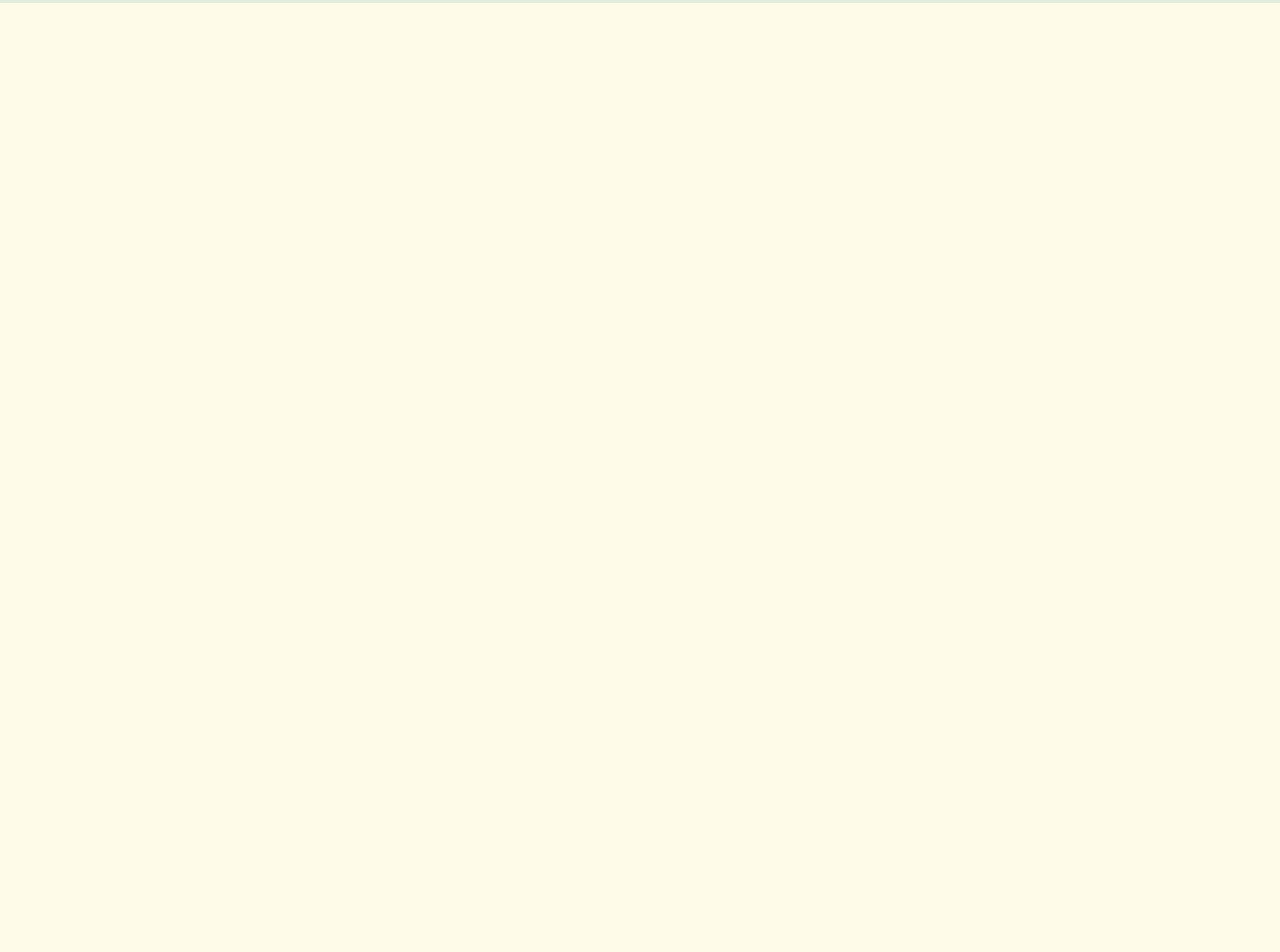
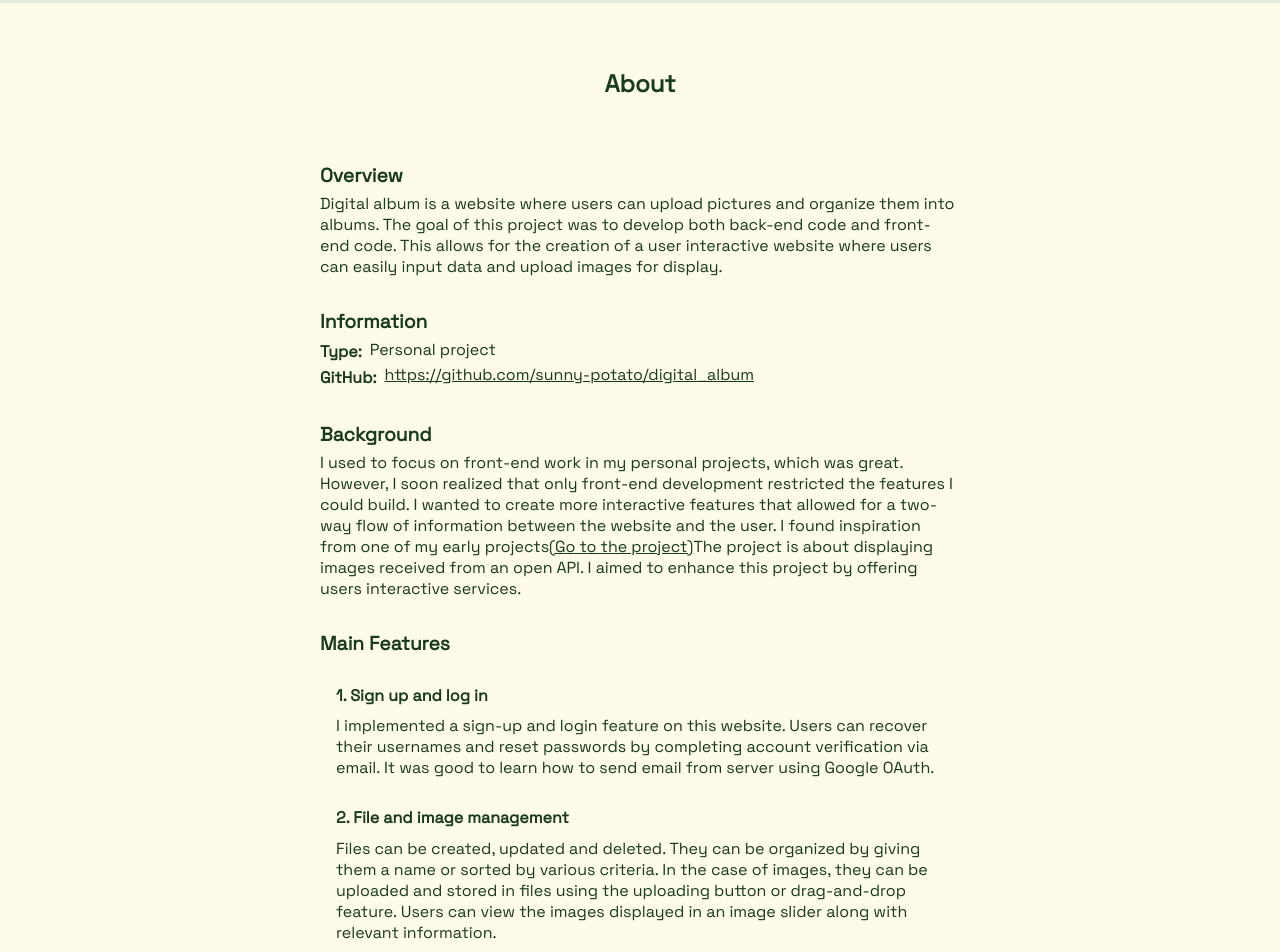
Before and after one commit to sunny-potato/digital_album, a React (Vite) app in the folder client/: page /about in a window 1280 px wide. Shown: the part 60-1012 px from the top of the page. Before the commit the page ends 800 px from the top, so only its background shows below. Built offline with nearby package versions, Linux system fonts and the light colour scheme.

Commit message:
create about page

```diff
--- a/client/src/Pages/About.tsx
+++ b/client/src/Pages/About.tsx
@@ -1,4 +1,105 @@
+import { Link } from "react-router-dom";
+import s from "../Styles/About.module.css";
+
 function About() {
-  return <div>About</div>;
+  return (
+    <div className={s.pageContainer}>
+      <div className={s.pageTitle}>About</div>
+      <div className={s.pageContents}>
+        <div className={s.sectionTitle}>Overview</div>
+        <div className={s.sectionContent}>
+          Digital album is a website where users can upload pictures and
+          organize them into albums. The goal of this project was to develop
+          both back-end code and front-end code. This allows for the creation of
+          a user interactive website where users can easily input data and
+          upload images for display.
+        </div>
+        <div className={s.sectionTitle}>Information</div>
+        <div className={s.sectionContent}>
+          <div className={s.infoSection}>
+            <div className={s.infoSectionTitle}>Type:</div>
+            <div className={s.infoSectionContent}>Personal project</div>
+          </div>
+          <div className={s.infoSection}>
+            <div className={s.infoSectionTitle}>GitHub:</div>
+            <div className={s.infoSectionContent}>
+              <Link
+                to="https://github.com/sunny-potato/digital_album"
+                target="_blank"
+                className={s.githubLink}
+              >
+                https://github.com/sunny-potato/digital_album
+              </Link>
+            </div>
+          </div>
+        </div>
+        <div className={s.sectionTitle}>Background </div>
+        <div className={s.sectionContent}>
+          I used to focus on front-end work in my personal projects, which was
+          great. However, I soon realized that only front-end development
+          restricted the features I could build. I wanted to create more
+          interactive features that allowed for a two-way flow of information
+          between the website and the user. I found inspiration from one of my
+          early projects
+          <Link
+            to="https://github.com/sunny-potato/keywordSearch_images"
+            target="_blank"
+            className={s.githubLink}
+          >
+            (Go to the project)
+          </Link>
+          The project is about displaying images received from an open API. I
+          aimed to enhance this project by offering users interactive services.
+        </div>
+        <div className={s.sectionTitle}>Main Features </div>
+        <div className={s.sectionContent}>
+          <div className={s.subSectionTitle}>1. Sign up and log in </div>
+          <div className={s.subSectionContent}>
+            I implemented a sign-up and login feature on this website. Users can
+            recover their usernames and reset passwords by completing account
+            verification via email. It was good to learn how to send email from
+            server using Google OAuth.
+          </div>
+          <div className={s.subSectionTitle}>2. File and image management </div>
+          <div className={s.subSectionContent}>
+            Files can be created, updated and deleted. They can be organized by
+            giving them a name or sorted by various criteria. In the case of
+            images, they can be uploaded and stored in files using the uploading
+            button or drag-and-drop feature. Users can view the images displayed
+            in an image slider along with relevant information.
+          </div>
+          <div className={s.subSectionTitle}>
+            3. Dynamic and responsive design
+          </div>
+          <div className={s.subSectionContent}>
+            This website can be used on different screen sizes of devices. Using
+            SVG files is a method for handling images responsively.
+            Additionally, using media queries enables responsive design.
+          </div>
+        </div>
+        <div className={s.sectionTitle}>Areas for improvement </div>
+        <div className={s.sectionContent}>
+          <div className={s.subSectionTitle}>
+            1. Reducing image retrieval time from google storage
+          </div>
+          <div className={s.subSectionContent}>
+            It takes a considerable amount of time to retrieve images from
+            google storage when the images are displayed. This delay could
+            negatively impact user experience. Finding ways to shorten download
+            times should be a priority.
+          </div>
+          <div className={s.subSectionTitle}>
+            2. Organize code and files in back-end
+          </div>
+          <div className={s.subSectionContent}>
+            I have explored various methods for organizing back-end files and
+            selected what I believe is an effective approach. However, there is
+            still no established system in place. I would like to learn more
+            about structuring code in back-end.
+          </div>
+        </div>
+      </div>
+    </div>
+  );
 }
 export default About;
--- /dev/null
+++ b/client/src/Styles/About.module.css
@@ -0,0 +1,65 @@
+.pageContainer {
+  height: 100vh;
+  padding: 5rem 10rem;
+  margin-bottom: 5rem;
+}
+
+.pageTitle {
+  font-size: 1.5rem;
+  font-weight: bolder;
+  padding: 3rem 0 2rem 0;
+  text-align: center;
+}
+
+.pageContents {
+  padding-bottom: 5rem;
+}
+.sectionTitle {
+  font-size: 1.2rem;
+  font-weight: bolder;
+  padding: 2rem 0 0.3rem 0;
+}
+.infoSection {
+  display: flex;
+  align-items: center;
+}
+.infoSectionTitle {
+  font-weight: bolder;
+  padding-right: 0.5rem;
+}
+.infoSectionContent {
+  padding-bottom: 0.3rem;
+}
+.subSectionTitle {
+  font-size: 1rem;
+  font-weight: bolder;
+  padding: 1.5rem 0 0.3rem 1rem;
+}
+.subSectionContent {
+  padding: 0.3rem 0 0.3rem 1rem;
+}
+.githubLink {
+  text-decoration: underline;
+}
+.githubLink:hover {
+  background-color: rgba(50, 50, 50, 0.4);
+}
+@media screen and (max-width: 500px) {
+  .pageContainer {
+    height: 100%;
+    padding: 5rem 1rem 2rem 1rem;
+  }
+}
+
+@media screen and (max-width: 400px) {
+  .pageContainer {
+    height: 100%;
+    padding: 5rem 0.2rem 2rem 0.2rem;
+  }
+}
+
+@media screen and (min-width: 1000px) {
+  .pageContainer {
+    padding: 5rem 20rem;
+  }
+}
```
